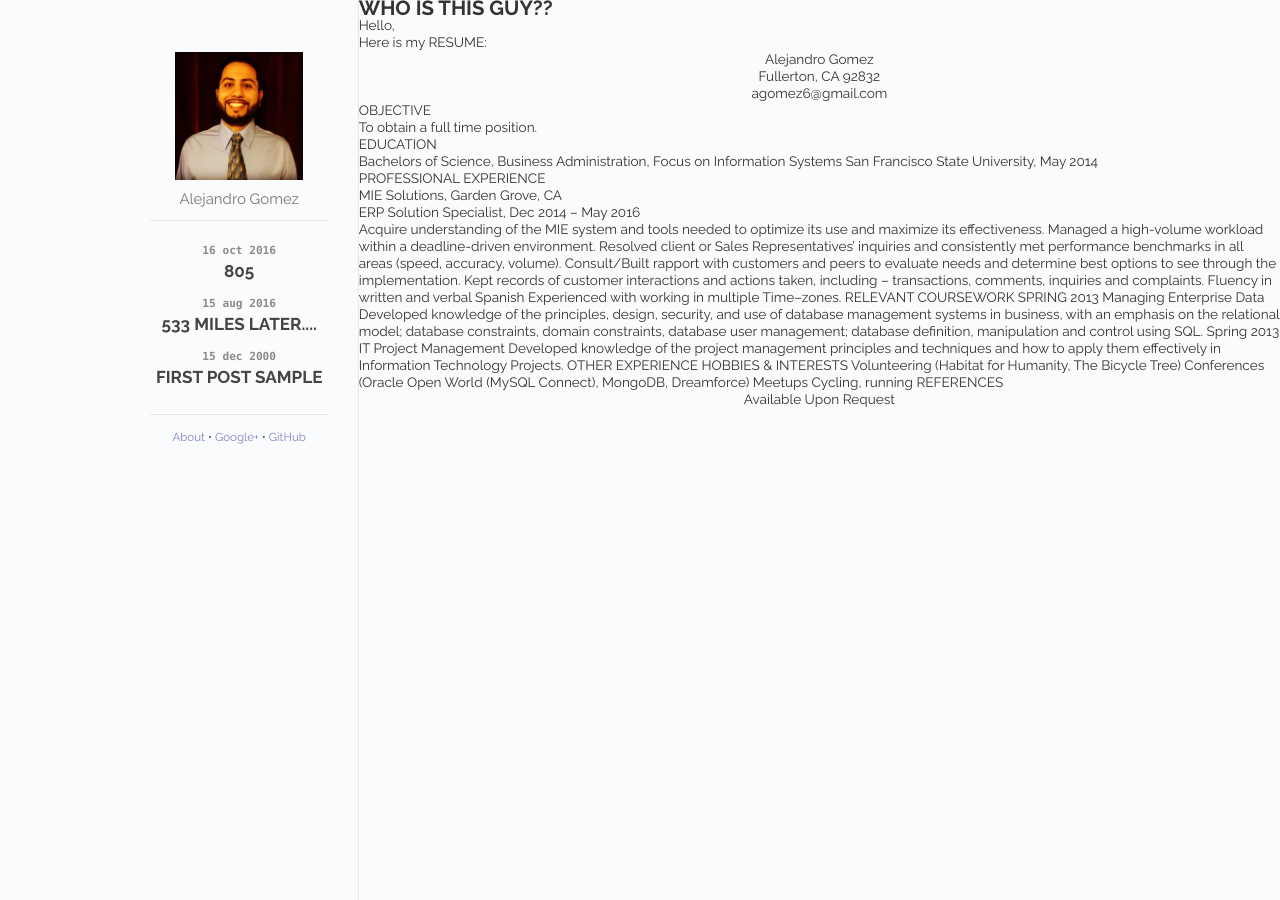
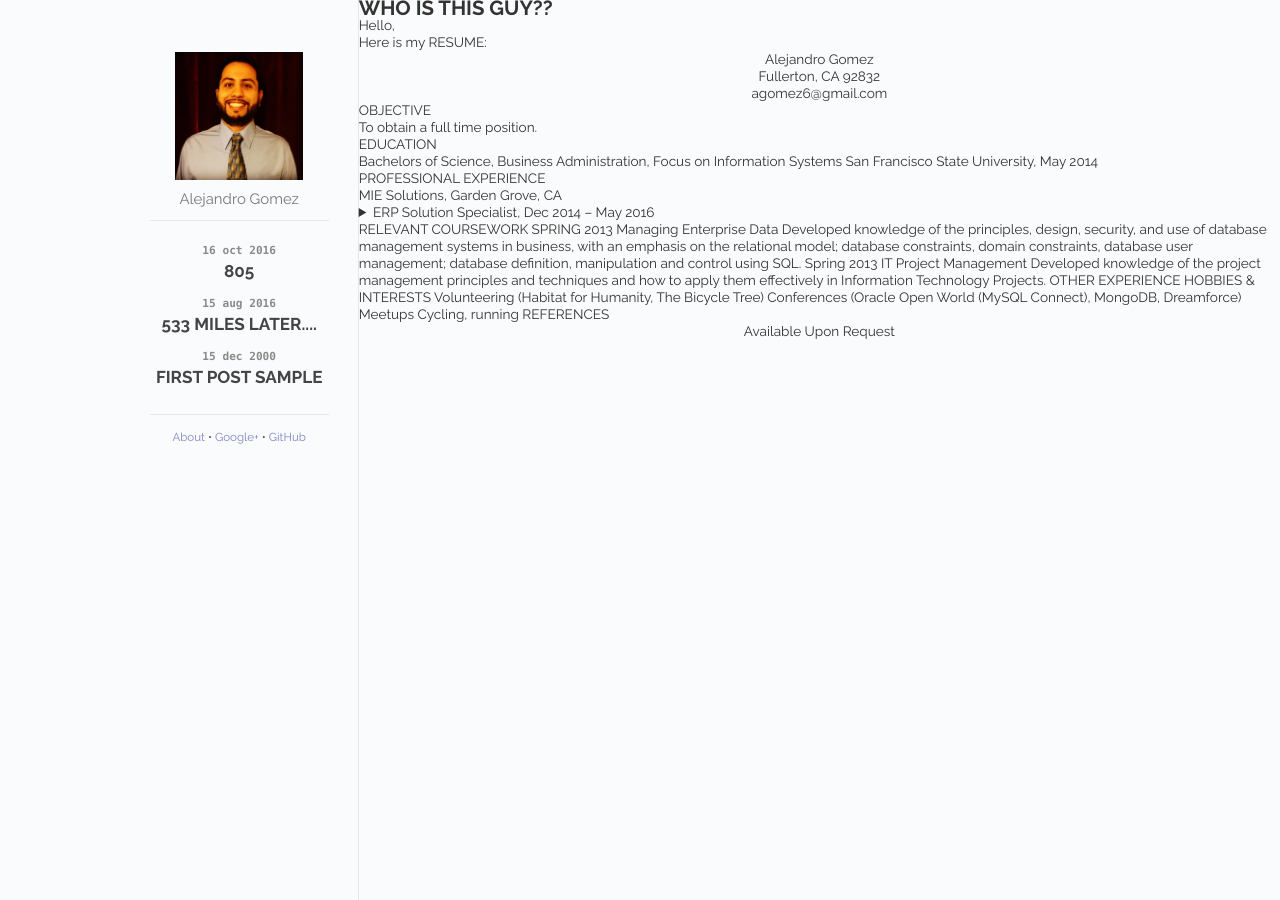
Before and after one commit to ago6/ago6.github.io, a Jekyll site: the page built from about.html, in a window 1280 px wide. Built offline with Jekyll 4.4.1, drawn with Linux system fonts in a browser that asks for light colours.

Commit message:
Update about.html

```diff
--- a/about.html
+++ b/about.html
@@ -21,15 +21,17 @@ title: Dan's Tech Blog
 <dd>Bachelors of Science, Business Administration, Focus on Information Systems
 San Francisco State University, May 2014</dd>
 <dt>PROFESSIONAL EXPERIENCE</dt>
-<dd>MIE Solutions, Garden Grove, CA</dd>
-<dd>ERP Solution Specialist, Dec 2014 – May 2016</dd>
-Acquire understanding of the MIE system and tools needed to optimize its use and maximize its effectiveness.
-Managed a high-volume workload within a deadline-driven environment.
-Resolved client or Sales Representatives’ inquiries and consistently met performance benchmarks in all areas (speed, accuracy, volume).
-Consult/Built rapport with customers and peers to evaluate needs and determine best options to see through the implementation.
-Kept records of customer interactions and actions taken, including – transactions, comments, inquiries and complaints.
-Fluency in written and verbal Spanish
-Experienced with working in multiple Time–zones.
+<dd> MIE Solutions, Garden Grove, CA</dd>
+<details>
+<summary>ERP Solution Specialist, Dec 2014 – May 2016</summary>
+<p>Acquire understanding of the MIE system and tools needed to optimize its use and maximize its effectiveness.</p>
+<p>Managed a high-volume workload within a deadline-driven environment.</p>
+<p>Resolved client or Sales Representatives’ inquiries and consistently met performance benchmarks in all areas (speed, accuracy, volume).</p>
+<p>Consult/Built rapport with customers and peers to evaluate needs and determine best options to see through the implementation.</p>
+<p>Kept records of customer interactions and actions taken, including – transactions, comments, inquiries and complaints.</p>
+<p>Fluency in written and verbal Spanish</p>
+<p>Experienced with working in multiple Time–zones.</p>
+</details>
 RELEVANT COURSEWORK
 SPRING 2013		Managing Enterprise Data
 Developed knowledge of the principles, design, security, and use of database management systems in business, with an emphasis on the relational model; database constraints, domain constraints, database user management; database definition, manipulation and control using SQL.
@@ -44,8 +46,3 @@ Cycling, running
 REFERENCES
                        <center>  Available Upon Request</center>
 </dl>
-
-
-
-
-</div>
```
